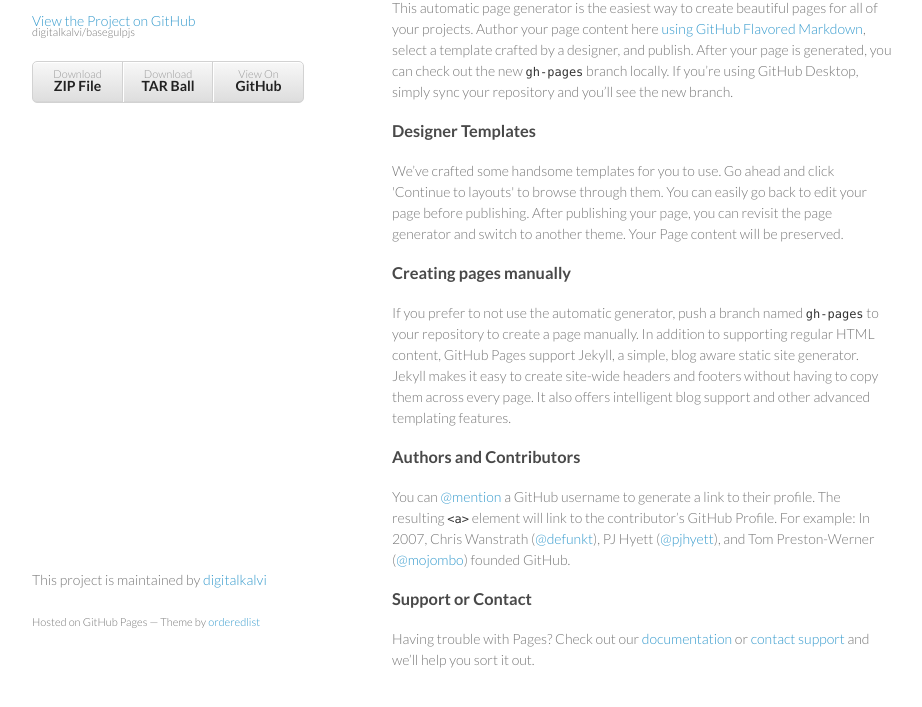
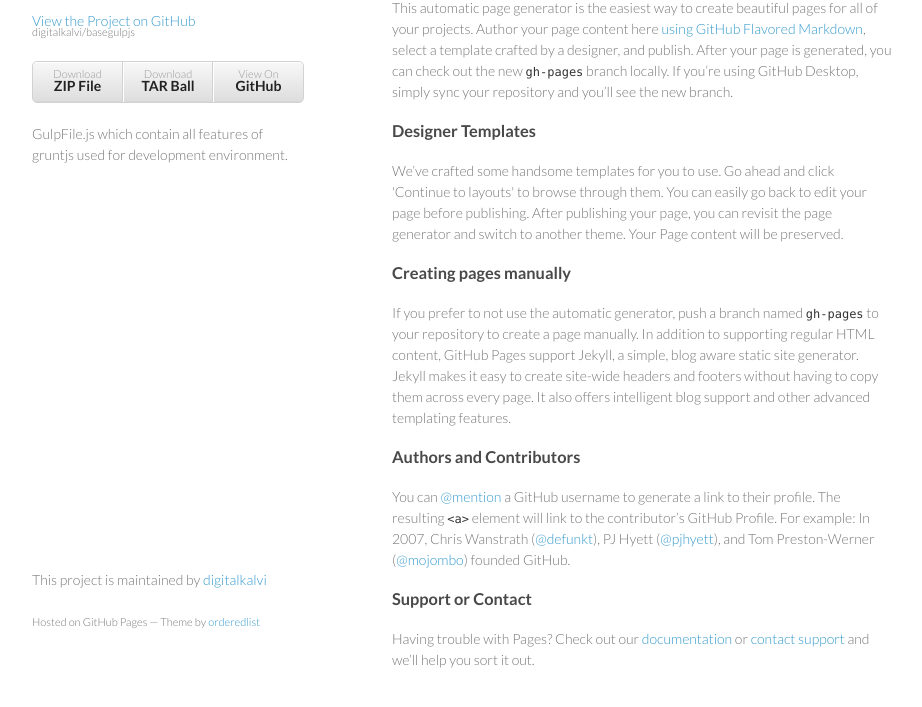
Before and after one commit to digitalkalvi/basegulpjs, a plain HTML site: page index.html in a window 1280 px wide. Shown: the part 99-806 px from the top of the page, without its empty margins (178-1100 px from the left). Drawn offline with Linux system fonts and the light colour scheme.

Commit message:
Added small description to header

```diff
--- a/index.html
+++ b/index.html
@@ -17,15 +17,13 @@
       <header>
         <h1>Basegulpjs</h1>
         <p></p>
-
         <p class="view"><a href="https://github.com/digitalkalvi/basegulpjs">View the Project on GitHub <small>digitalkalvi/basegulpjs</small></a></p>
-
-
         <ul>
           <li><a href="https://github.com/digitalkalvi/basegulpjs/zipball/master">Download <strong>ZIP File</strong></a></li>
           <li><a href="https://github.com/digitalkalvi/basegulpjs/tarball/master">Download <strong>TAR Ball</strong></a></li>
           <li><a href="https://github.com/digitalkalvi/basegulpjs">View On <strong>GitHub</strong></a></li>
         </ul>
+        <p>GulpFile.js which contain all features of gruntjs used for development environment.</p>
       </header>
       <section>
         <h3>
```
